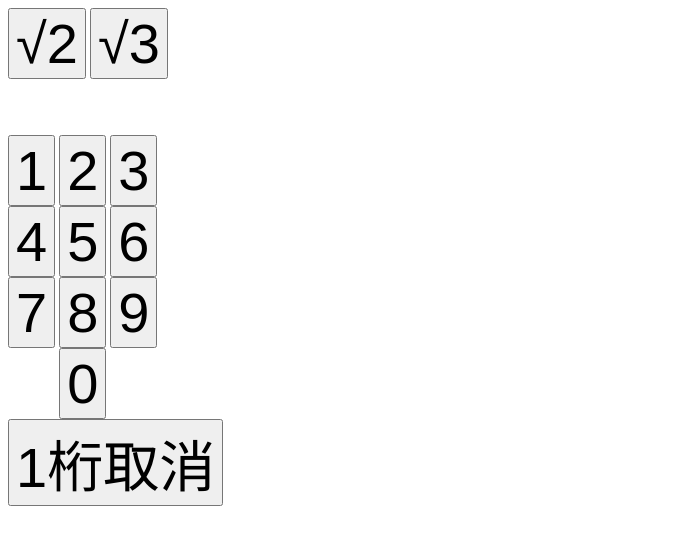
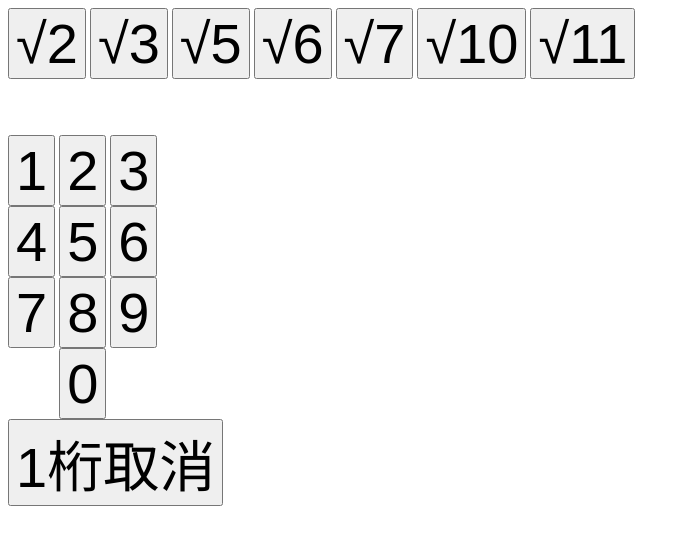
Before and after one commit to fiveseven-lambda/constants, a plain HTML site: page index.html in a window 1280 px wide. Shown: the whole page, without its empty margins (0-690 px from the left). Drawn offline with nearby package versions, Linux system fonts and the light colour scheme.

Commit message:
ルート増やした

```diff
--- a/index.html
+++ b/index.html
@@ -9,6 +9,11 @@
 		<div id="selector">
 			<button onclick="set_sqrt(2)">√2</button>
 			<button onclick="set_sqrt(3)">√3</button>
+			<button onclick="set_sqrt(5)">√5</button>
+			<button onclick="set_sqrt(6)">√6</button>
+			<button onclick="set_sqrt(7)">√7</button>
+			<button onclick="set_sqrt(10)">√10</button>
+			<button onclick="set_sqrt(11)">√11</button>
 		</div>
 		<p id="number"></p>
 		<div>
```
